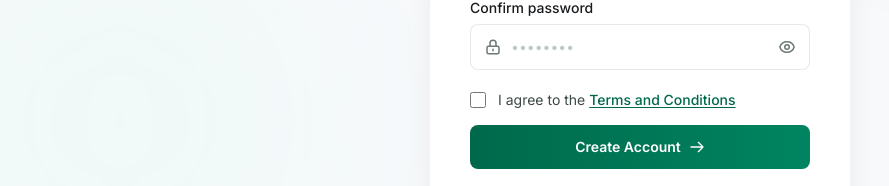
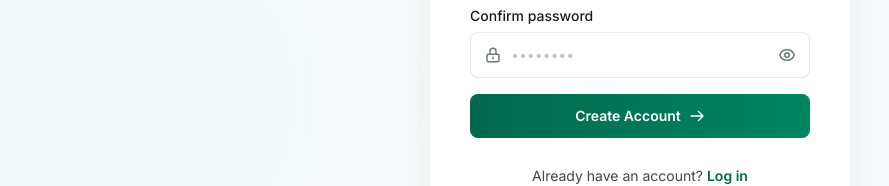
Before and after one commit to j4rmenkell/SmartBudol, a Next.js app: page /register in a window 1280 px wide. Shown: the part 502-688 px from the top of the page, without its empty margins (0-889 px from the left). Built offline with nearby package versions, Linux system fonts and the light colour scheme; no server answers.

Commit message:
fix: Validation Fixes

```diff
--- a/next.config.mjs
+++ b/next.config.mjs
@@ -2,6 +2,7 @@
 const nextConfig = {
   /* config options here */
   reactCompiler: true,
+  devIndicators: false,
 };
 
 export default nextConfig;
--- a/src/app/(auth)/login/page.js
+++ b/src/app/(auth)/login/page.js
@@ -30,8 +30,8 @@ function LoginForm() {
 
     if (!password) {
       newErrors.password = 'Password is required'
-    } else if (password.length < 6) {
-      newErrors.password = 'Password must be at least 6 characters'
+    } else if (password.length < 8) {
+      newErrors.password = 'Password must be at least 8 characters'
     }
 
     setErrors(newErrors)
--- a/src/app/(auth)/register/page.js
+++ b/src/app/(auth)/register/page.js
@@ -21,7 +21,7 @@ export default function Register() {
   const [confirmPassword, setConfirmPassword] = useState('')
   const [showPassword, setShowPassword] = useState(false)
   const [showConfirm, setShowConfirm] = useState(false)
-  const [termsAccepted, setTermsAccepted] = useState(false)
+
   const [errors, setErrors] = useState({})
   const [serverError, setServerError] = useState('')
   const [loading, setLoading] = useState(false)
@@ -49,8 +49,12 @@ export default function Register() {
       newErrors.password = 'Password must be at least 8 characters'
     } else if (!/[A-Z]/.test(password)) {
       newErrors.password = 'Include at least one uppercase letter'
+    } else if (!/[a-z]/.test(password)) {
+      newErrors.password = 'Include at least one lowercase letter'
     } else if (!/[0-9]/.test(password)) {
       newErrors.password = 'Include at least one number'
+    } else if (!/[^A-Za-z0-9]/.test(password)) {
+      newErrors.password = 'Include at least one special character'
     }
 
     if (!confirmPassword) {
@@ -59,9 +63,7 @@ export default function Register() {
       newErrors.confirmPassword = 'Passwords do not match'
     }
 
-    if (!termsAccepted) {
-      newErrors.terms = 'You must accept the Terms and Conditions'
-    }
+
 
     setErrors(newErrors)
     return Object.keys(newErrors).length === 0
@@ -292,24 +294,7 @@ export default function Register() {
                 {errors.confirmPassword && <p className="mt-1.5 text-xs text-[#ba1a1a]">{errors.confirmPassword}</p>}
               </div>
 
-              {/* Terms */}
-              <div className="pt-1">
-                <label className="flex items-start gap-3 cursor-pointer group">
-                  <input
-                    type="checkbox"
-                    checked={termsAccepted}
-                    onChange={(e) => { setTermsAccepted(e.target.checked); clearFieldError('terms') }}
-                    className="mt-0.5 w-4 h-4 rounded border-[#bccac1] text-[#00694c] focus:ring-[#86f8c9]/30 focus:ring-offset-0 cursor-pointer"
-                  />
-                  <span className="text-sm text-[#3d4943] leading-snug">
-                    I agree to the{' '}
-                    <a href="#" className="font-medium text-[#00694c] hover:text-[#008560] underline underline-offset-2 transition-colors">
-                      Terms and Conditions
-                    </a>
-                  </span>
-                </label>
-                {errors.terms && <p className="mt-1.5 text-xs text-[#ba1a1a] pl-7">{errors.terms}</p>}
-              </div>
+
 
               {/* Submit */}
               <button
--- a/src/app/(auth)/reset-password/page.js
+++ b/src/app/(auth)/reset-password/page.js
@@ -54,8 +54,12 @@ export default function ResetPassword() {
       newErrors.password = 'Password must be at least 8 characters'
     } else if (!/[A-Z]/.test(password)) {
       newErrors.password = 'Include at least one uppercase letter'
+    } else if (!/[a-z]/.test(password)) {
+      newErrors.password = 'Include at least one lowercase letter'
     } else if (!/[0-9]/.test(password)) {
       newErrors.password = 'Include at least one number'
+    } else if (!/[^A-Za-z0-9]/.test(password)) {
+      newErrors.password = 'Include at least one special character'
     }
 
     if (!confirmPassword) {
```
